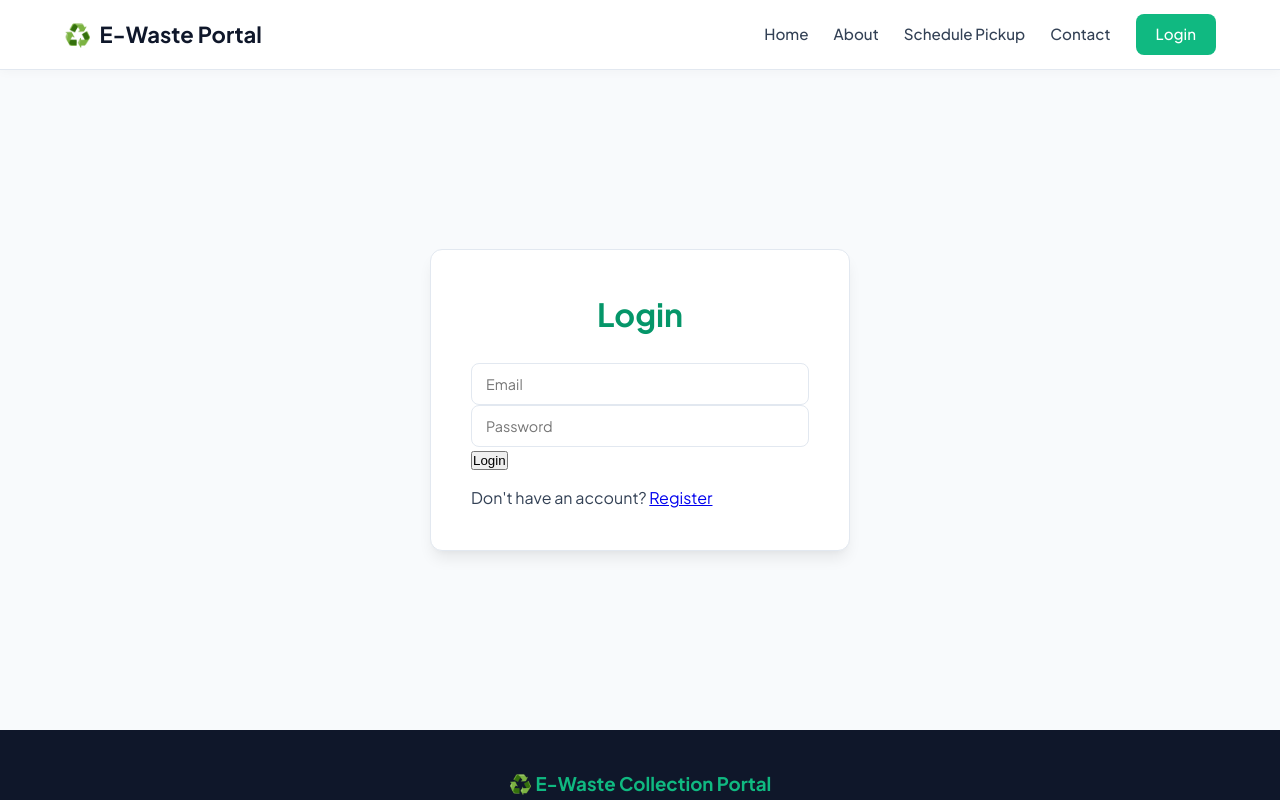
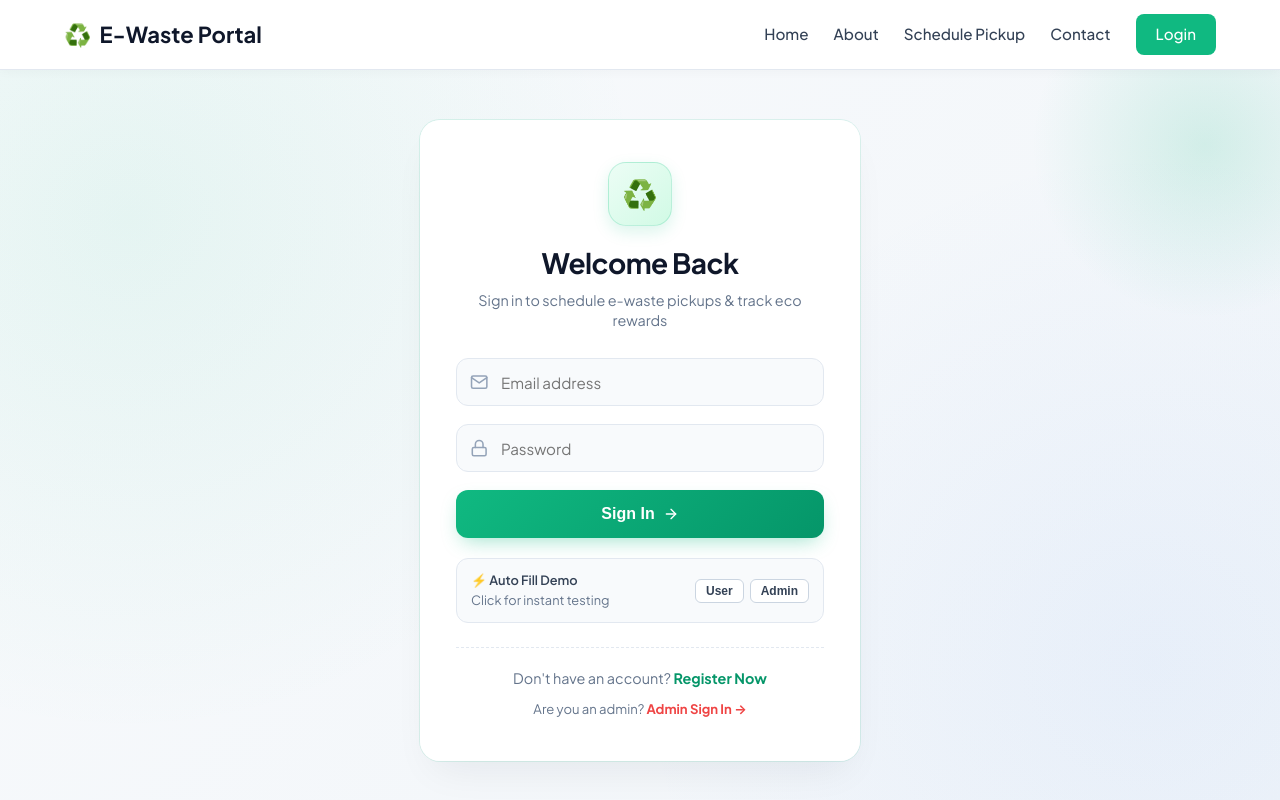
Before and after one commit to Jinay0707/e-waste-collection-, a React (Vite) app in the folder client/: page /login in a window 1280 px wide. Shown: the top 800 px of the page. Built offline with nearby package versions, Linux system fonts and the light colour scheme.

Commit message:
update_ui_and_glassmorphism

```diff
--- a/client/src/index.css
+++ b/client/src/index.css
@@ -695,29 +695,205 @@ textarea:focus {
   margin-bottom: 12px;
 }
 
-/* Auth Page */
-.auth-page {
+/* Auth Page & Modern Glass Card Styling */
+.auth-page, .auth-container {
   min-height: calc(100vh - 140px);
   display: flex;
   justify-content: center;
   align-items: center;
-  padding: 40px 20px;
+  padding: 50px 20px;
+  background: radial-gradient(circle at 10% 20%, rgba(16, 185, 129, 0.08) 0%, transparent 40%),
+              radial-gradient(circle at 90% 80%, rgba(59, 130, 246, 0.06) 0%, transparent 40%),
+              linear-gradient(135deg, #f8fafc 0%, #f1f5f9 100%);
+  position: relative;
+  overflow: hidden;
 }
 
-.auth-box {
-  width: 100%;
-  max-width: 420px;
-  background: white;
-  padding: 40px;
-  border-radius: var(--radius);
-  box-shadow: var(--shadow-md);
-  border: 1px solid var(--border-color);
+.auth-page::before, .auth-container::before {
+  content: '';
+  position: absolute;
+  width: 350px;
+  height: 350px;
+  border-radius: 50%;
+  background: radial-gradient(circle, rgba(16, 185, 129, 0.15) 0%, transparent 70%);
+  top: -100px;
+  right: -100px;
+  pointer-events: none;
 }
 
-.auth-box h1 {
+.auth-box, .auth-card {
+  width: 100%;
+  max-width: 440px;
+  background: rgba(255, 255, 255, 0.95);
+  backdrop-filter: blur(16px);
+  -webkit-backdrop-filter: blur(16px);
+  padding: 42px 36px;
+  border-radius: 20px;
+  box-shadow: 0 20px 40px -15px rgba(15, 23, 42, 0.08), 0 0 0 1px rgba(16, 185, 129, 0.12);
+  position: relative;
+  z-index: 10;
+  animation: fadeIn 0.4s ease-out;
+}
+
+.auth-header {
   text-align: center;
-  margin-bottom: 25px;
+  margin-bottom: 28px;
+}
+
+.auth-icon-badge {
+  width: 64px;
+  height: 64px;
+  margin: 0 auto 16px;
+  background: linear-gradient(135deg, #ecfdf5 0%, #d1fae5 100%);
   color: var(--primary-dark);
+  border-radius: 18px;
+  display: flex;
+  align-items: center;
+  justify-content: center;
+  font-size: 1.8rem;
+  box-shadow: 0 6px 16px rgba(16, 185, 129, 0.15);
+  border: 1px solid rgba(16, 185, 129, 0.2);
+}
+
+.auth-box h1, .auth-card h2 {
+  font-size: 1.75rem;
+  font-weight: 800;
+  color: var(--secondary-color);
+  margin-bottom: 6px;
+  letter-spacing: -0.02em;
+}
+
+.auth-subtitle {
+  font-size: 0.9rem;
+  color: var(--gray);
+  line-height: 1.4;
+}
+
+.input-with-icon {
+  position: relative;
+  display: flex;
+  align-items: center;
+  margin-bottom: 18px;
+}
+
+.input-with-icon .input-icon {
+  position: absolute;
+  left: 14px;
+  color: #94a3b8;
+  font-size: 1.15rem;
+  transition: color 0.2s ease;
+  pointer-events: none;
+}
+
+.input-with-icon input {
+  padding-left: 44px;
+  height: 48px;
+  border-radius: 12px;
+  font-size: 0.95rem;
+  border: 1.5px solid #e2e8f0;
+  background: #f8fafc;
+  transition: all 0.2s ease;
+}
+
+.input-with-icon input:focus {
+  background: #ffffff;
+  border-color: var(--primary-color);
+  box-shadow: 0 0 0 4px rgba(16, 185, 129, 0.12);
+}
+
+.input-with-icon input:focus + .input-icon,
+.input-with-icon:focus-within .input-icon {
+  color: var(--primary-color);
+}
+
+.auth-btn {
+  width: 100%;
+  height: 48px;
+  background: linear-gradient(135deg, #10b981 0%, #059669 100%);
+  color: white;
+  border: none;
+  border-radius: 12px;
+  font-weight: 700;
+  font-size: 1rem;
+  cursor: pointer;
+  display: flex;
+  align-items: center;
+  justify-content: center;
+  gap: 8px;
+  box-shadow: 0 8px 20px -6px rgba(16, 185, 129, 0.4);
+  transition: all 0.25s cubic-bezier(0.4, 0, 0.2, 1);
+  margin-top: 10px;
+}
+
+.auth-btn:hover:not(:disabled) {
+  transform: translateY(-2px);
+  box-shadow: 0 12px 24px -6px rgba(16, 185, 129, 0.5);
+  background: linear-gradient(135deg, #059669 0%, #047857 100%);
+}
+
+.auth-btn:active:not(:disabled) {
+  transform: translateY(0);
+}
+
+.auth-btn:disabled {
+  opacity: 0.7;
+  cursor: not-allowed;
+}
+
+.auth-footer {
+  text-align: center;
+  margin-top: 24px;
+  padding-top: 20px;
+  border-top: 1px dashed var(--border-color);
+  font-size: 0.9rem;
+  color: var(--gray);
+}
+
+.auth-footer a {
+  color: var(--primary-dark);
+  font-weight: 700;
+  text-decoration: none;
+  transition: color 0.2s ease;
+}
+
+.auth-footer a:hover {
+  color: var(--primary-color);
+  text-decoration: underline;
+}
+
+.demo-credentials-box {
+  background: #f8fafc;
+  border: 1px solid #e2e8f0;
+  border-radius: 12px;
+  padding: 12px 14px;
+  margin-top: 20px;
+  display: flex;
+  align-items: center;
+  justify-content: space-between;
+}
+
+.demo-credentials-box p {
+  font-size: 0.8rem;
+  color: var(--gray);
+  margin: 0;
+}
+
+.demo-fill-btn {
+  background: #ffffff;
+  border: 1px solid #cbd5e1;
+  color: var(--dark-gray);
+  padding: 4px 10px;
+  border-radius: 6px;
+  font-size: 0.75rem;
+  font-weight: 600;
+  cursor: pointer;
+  transition: all 0.2s ease;
+}
+
+.demo-fill-btn:hover {
+  background: var(--primary-light);
+  color: var(--primary-dark);
+  border-color: var(--primary-color);
 }
 
 /* Footer */
--- a/client/src/pages/User/Login.jsx
+++ b/client/src/pages/User/Login.jsx
@@ -2,6 +2,7 @@ import React, { useState } from "react";
 import { Link, useNavigate } from "react-router-dom";
 import { authAPI } from "../../services/api";
 import { useAuth } from "../../context/AuthContext";
+import { FiMail, FiLock, FiArrowRight } from "react-icons/fi";
 
 function Login() {
   const [email, setEmail] = useState("");
@@ -32,26 +33,58 @@ function Login() {
     }
   };
 
+  const handleDemoFill = (type) => {
+    if (type === 'user') {
+      setEmail("user@example.com");
+      setPassword("password123");
+    } else {
+      setEmail("admin@example.com");
+      setPassword("admin123");
+    }
+  };
+
   return (
     <div className="auth-page">
       <div className="auth-box">
-        <h1>Login</h1>
+        <div className="auth-header">
+          <div className="auth-icon-badge">
+            ♻️
+          </div>
+          <h1>Welcome Back</h1>
+          <p className="auth-subtitle">
+            Sign in to schedule e-waste pickups & track eco rewards
+          </p>
+        </div>
 
         {error && (
-          <div style={{ color: "var(--danger-color, #e74c3c)", marginBottom: "15px", textAlign: "center" }}>
+          <div style={{
+            background: "#fef2f2",
+            border: "1px solid #fecaca",
+            color: "#dc2626",
+            padding: "12px",
+            borderRadius: "10px",
+            fontSize: "0.88rem",
+            marginBottom: "20px",
+            textAlign: "center"
+          }}>
             {error}
           </div>
         )}
 
         <form onSubmit={handleSubmit}>
+          <div className="input-with-icon">
+            <FiMail className="input-icon" />
             <input
               type="email"
-            placeholder="Email"
+              placeholder="Email address"
               value={email}
               onChange={(e) => setEmail(e.target.value)}
               required
             />
+          </div>
 
+          <div className="input-with-icon">
+            <FiLock className="input-icon" />
             <input
               type="password"
               placeholder="Password"
@@ -59,15 +92,36 @@ function Login() {
               onChange={(e) => setPassword(e.target.value)}
               required
             />
+          </div>
 
-          <button type="submit" disabled={loading}>
-            {loading ? "Logging in..." : "Login"}
+          <button type="submit" className="auth-btn" disabled={loading}>
+            {loading ? "Logging in..." : (
+              <>
+                Sign In <FiArrowRight />
+              </>
+            )}
           </button>
         </form>
 
-        <p style={{ marginTop: "15px" }}>
-          Don't have an account? <Link to="/register">Register</Link>
+        <div className="demo-credentials-box">
+          <div>
+            <p style={{ fontWeight: 600, color: "#334155" }}>⚡ Auto Fill Demo</p>
+            <p>Click for instant testing</p>
+          </div>
+          <div style={{ display: "flex", gap: "6px" }}>
+            <button type="button" className="demo-fill-btn" onClick={() => handleDemoFill('user')}>User</button>
+            <button type="button" className="demo-fill-btn" onClick={() => handleDemoFill('admin')}>Admin</button>
+          </div>
+        </div>
+
+        <div className="auth-footer">
+          <p>
+            Don't have an account? <Link to="/register">Register Now</Link>
           </p>
+          <p style={{ marginTop: "10px", fontSize: "0.82rem" }}>
+            Are you an admin? <Link to="/admin/login" style={{ color: "#ef4444" }}>Admin Sign In →</Link>
+          </p>
+        </div>
       </div>
     </div>
   );
--- a/client/src/pages/User/Register.jsx
+++ b/client/src/pages/User/Register.jsx
@@ -2,6 +2,7 @@ import React, { useState } from "react";
 import { Link, useNavigate } from "react-router-dom";
 import { authAPI } from "../../services/api";
 import { useAuth } from "../../context/AuthContext";
+import { FiUser, FiMail, FiPhone, FiLock, FiArrowRight, FiMapPin } from "react-icons/fi";
 
 function Register() {
   const [formData, setFormData] = useState({
@@ -56,16 +57,33 @@ function Register() {
 
   return (
     <div className="auth-page">
-      <div className="auth-box">
+      <div className="auth-box" style={{ maxWidth: "480px" }}>
+        <div className="auth-header">
+          <div className="auth-icon-badge">
+            🌱
+          </div>
           <h1>Create Account</h1>
+          <p className="auth-subtitle">Join the green movement to responsibly recycle e-waste</p>
+        </div>
 
         {error && (
-          <div style={{ color: "var(--danger-color, #e74c3c)", marginBottom: "15px", textAlign: "center" }}>
+          <div style={{
+            background: "#fef2f2",
+            border: "1px solid #fecaca",
+            color: "#dc2626",
+            padding: "12px",
+            borderRadius: "10px",
+            fontSize: "0.88rem",
+            marginBottom: "20px",
+            textAlign: "center"
+          }}>
             {error}
           </div>
         )}
 
         <form onSubmit={handleSubmit}>
+          <div className="input-with-icon">
+            <FiUser className="input-icon" />
             <input
               type="text"
               name="name"
@@ -74,34 +92,57 @@ function Register() {
               onChange={handleChange}
               required
             />
+          </div>
 
+          <div className="input-with-icon">
+            <FiMail className="input-icon" />
             <input
               type="email"
               name="email"
-            placeholder="Email"
+              placeholder="Email Address"
               value={formData.email}
               onChange={handleChange}
               required
             />
+          </div>
 
+          <div className="input-with-icon">
+            <FiPhone className="input-icon" />
             <input
               type="text"
               name="phone"
-            placeholder="Phone Number"
+              placeholder="Phone Number (Optional)"
               value={formData.phone}
               onChange={handleChange}
             />
+          </div>
 
+          <div className="input-with-icon">
+            <FiMapPin className="input-icon" />
+            <input
+              type="text"
+              name="address"
+              placeholder="Pickup Address (Optional)"
+              value={formData.address}
+              onChange={handleChange}
+            />
+          </div>
+
+          <div className="input-with-icon">
+            <FiLock className="input-icon" />
             <input
               type="password"
               name="password"
-            placeholder="Password (min 6 characters)"
+              placeholder="Password (min 6 chars)"
               value={formData.password}
               onChange={handleChange}
               required
               minLength={6}
             />
+          </div>
 
+          <div className="input-with-icon">
+            <FiLock className="input-icon" />
             <input
               type="password"
               name="confirmPassword"
@@ -110,15 +151,22 @@ function Register() {
               onChange={handleChange}
               required
             />
+          </div>
 
-          <button type="submit" disabled={loading}>
-            {loading ? "Creating Account..." : "Register"}
+          <button type="submit" className="auth-btn" disabled={loading}>
+            {loading ? "Creating Account..." : (
+              <>
+                Create Account <FiArrowRight />
+              </>
+            )}
           </button>
         </form>
 
-        <p style={{ marginTop: "15px" }}>
-          Already have an account? <Link to="/login">Login</Link>
+        <div className="auth-footer">
+          <p>
+            Already have an account? <Link to="/login">Sign In</Link>
           </p>
+        </div>
       </div>
     </div>
   );
```
Also changed, not shown: client/src/pages/Admin/AdminLogin.jsx (+25 -23 lines), 7 other files (tests, documents, lock files or other folders). Lines whose indentation alone changed are shown as unchanged.
